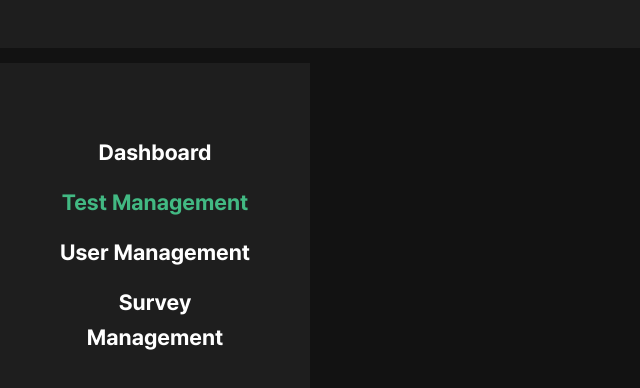
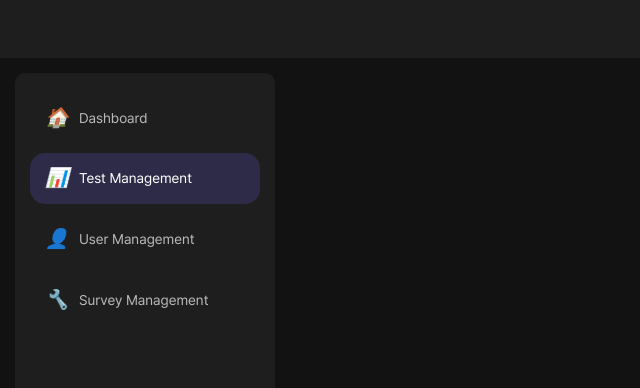
Before and after one commit to Sincerity-Daheoyeon/Rabeling-Tool, a Vue app: page /test-management in a window 1280 px wide. Shown: the top 388 px of the page, without its empty margins (0-640 px from the left). Built offline with nearby package versions, Linux system fonts and the light colour scheme.

Commit message:
design: 기본 레이아웃 디자인 수정

```diff
--- /dev/null
+++ b/src/components/header/AdminPageHeader.vue
@@ -0,0 +1,53 @@
+<template>
+  <div class="admin-page-header">
+    <div class="breadcrumb">
+      <router-link to="/test-management" class="breadcrumb-link">{{ subtitle }}</router-link>
+    </div>
+    <h1 class="page-title">{{ title }}</h1>
+  </div>
+</template>
+
+<script lang="ts">
+import { defineComponent } from 'vue';
+
+export default defineComponent({
+  name: "AdminPageHeader",
+  props: {
+    title: {
+      type: String,
+      required: true,
+    },
+    subtitle: {
+      type: String,
+      required: true,
+    }
+  }
+});
+</script>
+
+<style scoped>
+.admin-page-header {
+  display: flex;
+  padding: 20px;
+  color: white;
+}
+
+.breadcrumb {
+  margin-bottom: 10px;
+}
+
+.breadcrumb-link {
+  color: #7168F9;
+  text-decoration: none;
+}
+
+.breadcrumb-link:hover {
+  text-decoration: underline;
+}
+
+.page-title {
+  font-size: 2rem;
+  font-weight: bold;
+  color: rgba(255,255,255,0.87);
+}
+</style>
--- a/src/components/layout/AdminSideBar.vue
+++ b/src/components/layout/AdminSideBar.vue
@@ -1,40 +1,101 @@
 <template>
-  <nav class="navigation-bar">
+  <div class="side-bar">
     <ul>
-      <li><router-link to="/">Dashboard</router-link></li>
-      <li><router-link to="/test-management">Test Management</router-link></li>
-      <li><router-link to="/user-management">User Management</router-link></li>
-      <li>
-        <router-link to="/survey-management">Survey Management</router-link>
+      <li :class="{ active: isActive('/') }">
+        <router-link to="/">
+          <i class="icon home-icon"></i> Dashboard
+        </router-link>
+      </li>
+      <li :class="{ active: isActive('/test-management') }">
+        <router-link to="/test-management">
+          <i class="icon test-icon"></i> Test Management
+        </router-link>
+      </li>
+      <li :class="{ active: isActive('/user-management') }">
+        <router-link to="/user-management">
+          <i class="icon user-icon"></i> User Management
+        </router-link>
+      </li>
+      <li :class="{ active: isActive('/survey-management') }">
+        <router-link to="/survey-management">
+          <i class="icon survey-icon"></i> Survey Management
+        </router-link>
       </li>
     </ul>
-  </nav>
+  </div>
 </template>
 
+<script>
+export default {
+  methods: {
+    isActive(route) {
+      return this.$route.path === route;
+    },
+  },
+};
+</script>
+
 <style scoped>
-.navigation-bar {
+.side-bar {
   display: flex;
-  width: 250px;
+  flex-direction: column;
+  width: 230px;
   height: 100vh;
   background-color: #1e1e1e;
-  color: white;
+  padding: 20px 15px;
+  margin : 0px 0px 0px 15px;
+  border-radius: 10px;
+  font-size: 14px;
 }
 
 ul {
   list-style: none;
-  padding: 20px;
+  padding: 0;
+  margin: 0;
 }
 
 li {
-  margin-bottom: 15px;
+  margin-bottom: 10px;
 }
 
 a {
-  color: white;
+  color: #b8b8b8;
   text-decoration: none;
+  display: flex;
+  align-items: center;
+  padding: 10px 15px;
+  border-radius: 15px;
+  transition: background-color 0.3s ease;
 }
 
-a.router-link-active {
-  font-weight: bold;
+a.router-link-active,
+li.active a {
+  background-color: rgba(113, 104, 249, 0.19);
+  color: #ffffff;
+}
+
+a:hover {
+  background-color: rgba(113, 104, 249, 0.19);
+}
+
+.icon {
+  margin-right: 10px;
+  font-size: 1.2rem;
+}
+
+.home-icon::before {
+  content: '\1F3E0';
+}
+
+.test-icon::before {
+  content: '\1F4CA';
+}
+
+.user-icon::before {
+  content: '\1F464';
+}
+
+.survey-icon::before {
+  content: '\1F527';
 }
 </style>
--- a/src/views/TestManagement.vue
+++ b/src/views/TestManagement.vue
@@ -1,7 +1,7 @@
 <template>
   <AdminDefaultLayout>
     <div class="test-management">
-      <h1>Test Management</h1>
+      <AdminPageHeader title="Reader Test List" subtitle="Test Management" />
       <div class="test-list">
         <!-- 테스트 리스트가 여기에 들어갑니다 -->
       </div>
@@ -12,17 +12,20 @@
 <script lang="ts">
 import { defineComponent } from 'vue';
 import AdminDefaultLayout from '../layouts/AdminDefaultLayout.vue';
+import AdminPageHeader from '../components/header/AdminPageHeader.vue';
 
 export default defineComponent({
   name: "TestManagement",
   components: {
     AdminDefaultLayout,
+    AdminPageHeader,
   }
 });
 </script>
 
 <style scoped>
 .test-management {
+  display: flex;
   padding: 20px;
 }
 
```
